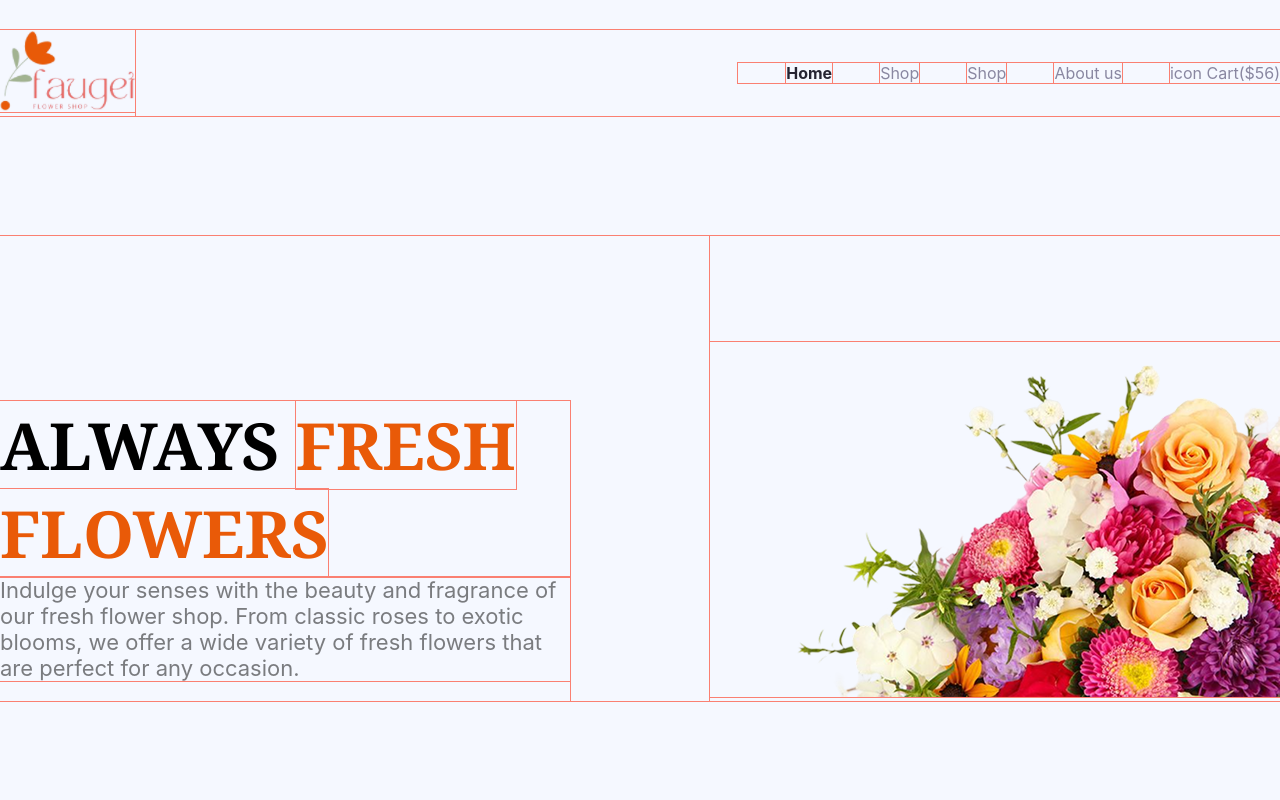
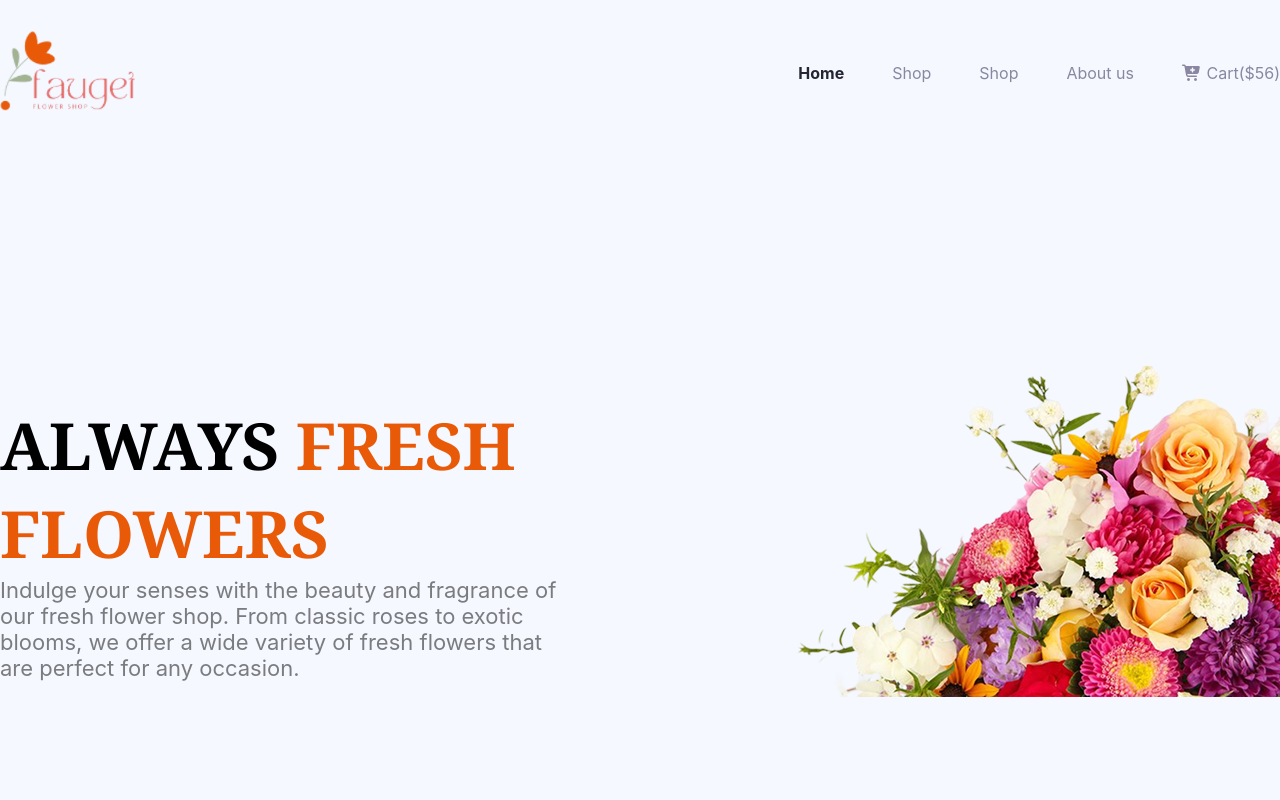
Before and after one commit to samfisher58/B12A02-Responsive-Flowers, a plain HTML site: page index.html in a window 1280 px wide. Shown: the top 800 px of the page. Drawn offline with Linux system fonts and the light colour scheme.

Commit message:
final push

```diff
--- a/index.html
+++ b/index.html
@@ -5,6 +5,7 @@
     <meta name="viewport" content="width=device-width, initial-scale=1.0" />
     <title>Assignment 2</title>
     <link rel="stylesheet" href="./styles/flower.css" />
+    <link rel="stylesheet" href="https://cdnjs.cloudflare.com/ajax/libs/font-awesome/7.0.0/css/all.min.css"/>
   </head>
   <body class="inter">
     <header>
@@ -20,7 +21,7 @@
             <li class="nav-item-hidden"><a href="">Shop</a></li>
             <li class="nav-item-hidden"><a href="">Shop</a></li>
             <li class="nav-item-hidden"><a href="">About us</a></li>
-            <li class="nav-item-display"><a href="">icon Cart($56)</a></li>
+            <li class="nav-item-display"><a href=""><i class="fa-solid fa-cart-plus"></i> Cart($56)</a></li>
           </ul>
         </div>
       </nav>
--- a/styles/flower.css
+++ b/styles/flower.css
@@ -21,11 +21,6 @@ body{
     margin: 0 auto;
     background-color: #F5F8FF;
 }
-
-*{
-    outline: 1px solid salmon;
-}
-
 /* shared style */
 .display{
     display: flex;
@@ -278,6 +273,8 @@ font-size: 1.375rem;
     margin-bottom: 50px;
 }
 
+
+
 /* responsive style */
 
 @media screen and (max-width:576px) {
```
